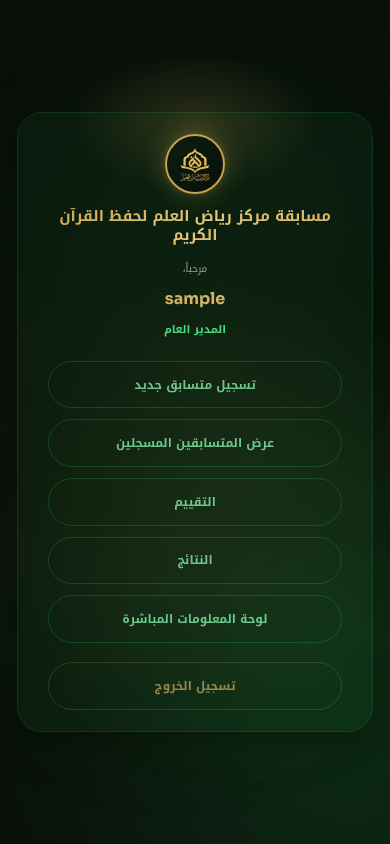
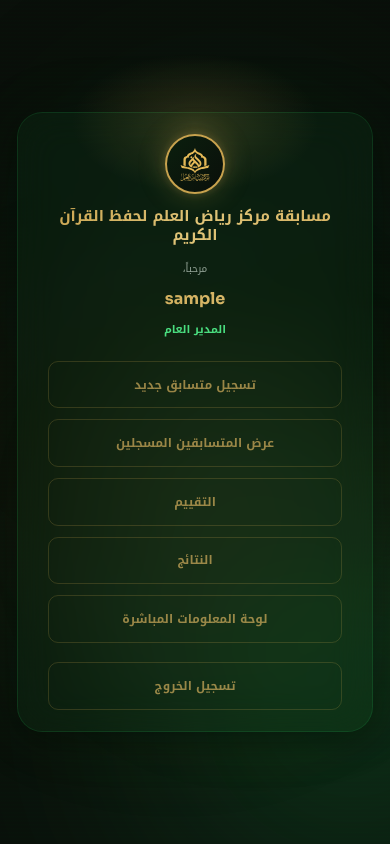
Before and after one commit to hamzaconcepts-eng/qce1447, a Next.js app: page /dashboard in a window 390 px wide. Built offline with nearby package versions, Linux system fonts and the light colour scheme; sample sign-in values are in the browser's storage.

Commit message:
Make live stats page fully responsive for all devices

```diff
--- a/src/app/dashboard/page.tsx
+++ b/src/app/dashboard/page.tsx
@@ -349,15 +349,15 @@ export default function DashboardPage() {
                 width: '100%',
                 padding: 'clamp(10px, 1.4vh, 12px) clamp(20px, 3.5vw, 28px)',
                 background: 'transparent',
-                color: canRegister ? '#86EFAC' : 'rgba(240, 253, 244, 0.3)',
-                border: canRegister ? '1px solid rgba(34, 197, 94, 0.3)' : '1px solid rgba(200, 162, 78, 0.12)',
-                borderRadius: '999px',
+                color: canRegister ? '#D4AF5E' : 'rgba(240, 253, 244, 0.3)',
+                border: canRegister ? '1px solid rgba(200, 162, 78, 0.3)' : '1px solid rgba(200, 162, 78, 0.12)',
+                borderRadius: 'clamp(8px, 1.2vh, 12px)',
                 fontSize: 'clamp(12px, 1.4vw, 14px)',
                 fontWeight: '700',
                 fontFamily: 'Noto Kufi Arabic, Sora, sans-serif',
                 cursor: canRegister ? 'pointer' : 'not-allowed',
                 transition: 'all 0.3s ease',
-                opacity: canRegister ? 0.8 : 0.5,
+                opacity: canRegister ? 0.7 : 0.5,
                 flexShrink: 0
               }}
               onMouseEnter={(e) => {
@@ -373,9 +373,9 @@ export default function DashboardPage() {
               onMouseLeave={(e) => {
                 e.currentTarget.style.transform = 'translateY(0)'
                 e.currentTarget.style.background = 'transparent'
-                e.currentTarget.style.color = '#86EFAC'
-                e.currentTarget.style.border = '1px solid rgba(34, 197, 94, 0.3)'
-                e.currentTarget.style.opacity = '0.8'
+                e.currentTarget.style.color = '#D4AF5E'
+                e.currentTarget.style.border = '1px solid rgba(200, 162, 78, 0.3)'
+                e.currentTarget.style.opacity = '0.7'
                 e.currentTarget.style.boxShadow = 'none'
               }}
             >
@@ -390,15 +390,15 @@ export default function DashboardPage() {
                 width: '100%',
                 padding: 'clamp(10px, 1.4vh, 12px) clamp(20px, 3.5vw, 28px)',
                 background: 'transparent',
-                color: canView ? '#86EFAC' : 'rgba(240, 253, 244, 0.3)',
-                border: canView ? '1px solid rgba(34, 197, 94, 0.3)' : '1px solid rgba(200, 162, 78, 0.12)',
-                borderRadius: '999px',
+                color: canView ? '#D4AF5E' : 'rgba(240, 253, 244, 0.3)',
+                border: canView ? '1px solid rgba(200, 162, 78, 0.3)' : '1px solid rgba(200, 162, 78, 0.12)',
+                borderRadius: 'clamp(8px, 1.2vh, 12px)',
                 fontSize: 'clamp(12px, 1.4vw, 14px)',
                 fontWeight: '700',
                 fontFamily: 'Noto Kufi Arabic, Sora, sans-serif',
                 cursor: canView ? 'pointer' : 'not-allowed',
                 transition: 'all 0.3s ease',
-                opacity: canView ? 0.8 : 0.5,
+                opacity: canView ? 0.7 : 0.5,
                 flexShrink: 0
               }}
               onMouseEnter={(e) => {
@@ -414,16 +414,16 @@ export default function DashboardPage() {
               onMouseLeave={(e) => {
                 e.currentTarget.style.transform = 'translateY(0)'
                 e.currentTarget.style.background = 'transparent'
-                e.currentTarget.style.color = '#86EFAC'
-                e.currentTarget.style.border = '1px solid rgba(34, 197, 94, 0.3)'
-                e.currentTarget.style.opacity = '0.8'
+                e.currentTarget.style.color = '#D4AF5E'
+                e.currentTarget.style.border = '1px solid rgba(200, 162, 78, 0.3)'
+                e.currentTarget.style.opacity = '0.7'
                 e.currentTarget.style.boxShadow = 'none'
               }}
             >
               عرض المتسابقين المسجلين
             </button>
 
-            {/* Evaluate - Admin & Evaluator - Ghost style turning gold */}
+            {/* Evaluate - Admin & Evaluator */}
             <button
               onClick={() => canEvaluate && router.push('/dashboard/evaluate')}
               disabled={!canEvaluate}
@@ -431,15 +431,15 @@ export default function DashboardPage() {
                 width: '100%',
                 padding: 'clamp(10px, 1.4vh, 12px) clamp(20px, 3.5vw, 28px)',
                 background: 'transparent',
-                color: canEvaluate ? '#86EFAC' : 'rgba(240, 253, 244, 0.3)',
-                border: canEvaluate ? '1px solid rgba(34, 197, 94, 0.3)' : '1px solid rgba(200, 162, 78, 0.12)',
-                borderRadius: '999px',
+                color: canEvaluate ? '#D4AF5E' : 'rgba(240, 253, 244, 0.3)',
+                border: canEvaluate ? '1px solid rgba(200, 162, 78, 0.3)' : '1px solid rgba(200, 162, 78, 0.12)',
+                borderRadius: 'clamp(8px, 1.2vh, 12px)',
                 fontSize: 'clamp(12px, 1.4vw, 14px)',
                 fontWeight: '700',
                 fontFamily: 'Noto Kufi Arabic, Sora, sans-serif',
                 cursor: canEvaluate ? 'pointer' : 'not-allowed',
                 transition: 'all 0.3s ease',
-                opacity: canEvaluate ? 0.8 : 0.5,
+                opacity: canEvaluate ? 0.7 : 0.5,
                 flexShrink: 0
               }}
               onMouseEnter={(e) => {
@@ -455,9 +455,9 @@ export default function DashboardPage() {
               onMouseLeave={(e) => {
                 e.currentTarget.style.transform = 'translateY(0)'
                 e.currentTarget.style.background = 'transparent'
-                e.currentTarget.style.color = '#86EFAC'
-                e.currentTarget.style.border = '1px solid rgba(34, 197, 94, 0.3)'
-                e.currentTarget.style.opacity = '0.8'
+                e.currentTarget.style.color = '#D4AF5E'
+                e.currentTarget.style.border = '1px solid rgba(200, 162, 78, 0.3)'
+                e.currentTarget.style.opacity = '0.7'
                 e.currentTarget.style.boxShadow = 'none'
               }}
             >
@@ -471,15 +471,15 @@ export default function DashboardPage() {
                 width: '100%',
                 padding: 'clamp(10px, 1.4vh, 12px) clamp(20px, 3.5vw, 28px)',
                 background: 'transparent',
-                color: '#86EFAC',
-                border: '1px solid rgba(34, 197, 94, 0.3)',
-                borderRadius: '999px',
+                color: '#D4AF5E',
+                border: '1px solid rgba(200, 162, 78, 0.3)',
+                borderRadius: 'clamp(8px, 1.2vh, 12px)',
                 fontSize: 'clamp(12px, 1.4vw, 14px)',
                 fontWeight: '700',
                 fontFamily: 'Noto Kufi Arabic, Sora, sans-serif',
                 cursor: 'pointer',
                 transition: 'all 0.3s ease',
-                opacity: 0.8,
+                opacity: 0.7,
                 flexShrink: 0
               }}
               onMouseEnter={(e) => {
@@ -493,9 +493,9 @@ export default function DashboardPage() {
               onMouseLeave={(e) => {
                 e.currentTarget.style.transform = 'translateY(0)'
                 e.currentTarget.style.background = 'transparent'
-                e.currentTarget.style.color = '#86EFAC'
-                e.currentTarget.style.border = '1px solid rgba(34, 197, 94, 0.3)'
-                e.currentTarget.style.opacity = '0.8'
+                e.currentTarget.style.color = '#D4AF5E'
+                e.currentTarget.style.border = '1px solid rgba(200, 162, 78, 0.3)'
+                e.currentTarget.style.opacity = '0.7'
                 e.currentTarget.style.boxShadow = 'none'
               }}
             >
@@ -509,15 +509,15 @@ export default function DashboardPage() {
                 width: '100%',
                 padding: 'clamp(10px, 1.4vh, 12px) clamp(20px, 3.5vw, 28px)',
                 background: 'transparent',
-                color: '#86EFAC',
-                border: '1px solid rgba(34, 197, 94, 0.3)',
-                borderRadius: '999px',
+                color: '#D4AF5E',
+                border: '1px solid rgba(200, 162, 78, 0.3)',
+                borderRadius: 'clamp(8px, 1.2vh, 12px)',
                 fontSize: 'clamp(12px, 1.4vw, 14px)',
                 fontWeight: '700',
                 fontFamily: 'Noto Kufi Arabic, Sora, sans-serif',
                 cursor: 'pointer',
                 transition: 'all 0.3s ease',
-                opacity: 0.8,
+                opacity: 0.7,
                 flexShrink: 0
               }}
               onMouseEnter={(e) => {
@@ -531,16 +531,16 @@ export default function DashboardPage() {
               onMouseLeave={(e) => {
                 e.currentTarget.style.transform = 'translateY(0)'
                 e.currentTarget.style.background = 'transparent'
-                e.currentTarget.style.color = '#86EFAC'
-                e.currentTarget.style.border = '1px solid rgba(34, 197, 94, 0.3)'
-                e.currentTarget.style.opacity = '0.8'
+                e.currentTarget.style.color = '#D4AF5E'
+                e.currentTarget.style.border = '1px solid rgba(200, 162, 78, 0.3)'
+                e.currentTarget.style.opacity = '0.7'
                 e.currentTarget.style.boxShadow = 'none'
               }}
             >
               لوحة المعلومات المباشرة
             </button>
 
-            {/* Logout Button - Ghost Style */}
+            {/* Logout Button - Same style */}
             <button
               onClick={handleLogout}
               style={{
@@ -549,7 +549,7 @@ export default function DashboardPage() {
                 background: 'transparent',
                 color: '#D4AF5E',
                 border: '1px solid rgba(200, 162, 78, 0.3)',
-                borderRadius: '999px',
+                borderRadius: 'clamp(8px, 1.2vh, 12px)',
                 fontSize: 'clamp(12px, 1.4vw, 14px)',
                 fontWeight: '700',
                 fontFamily: 'Noto Kufi Arabic, Sora, sans-serif',
```
